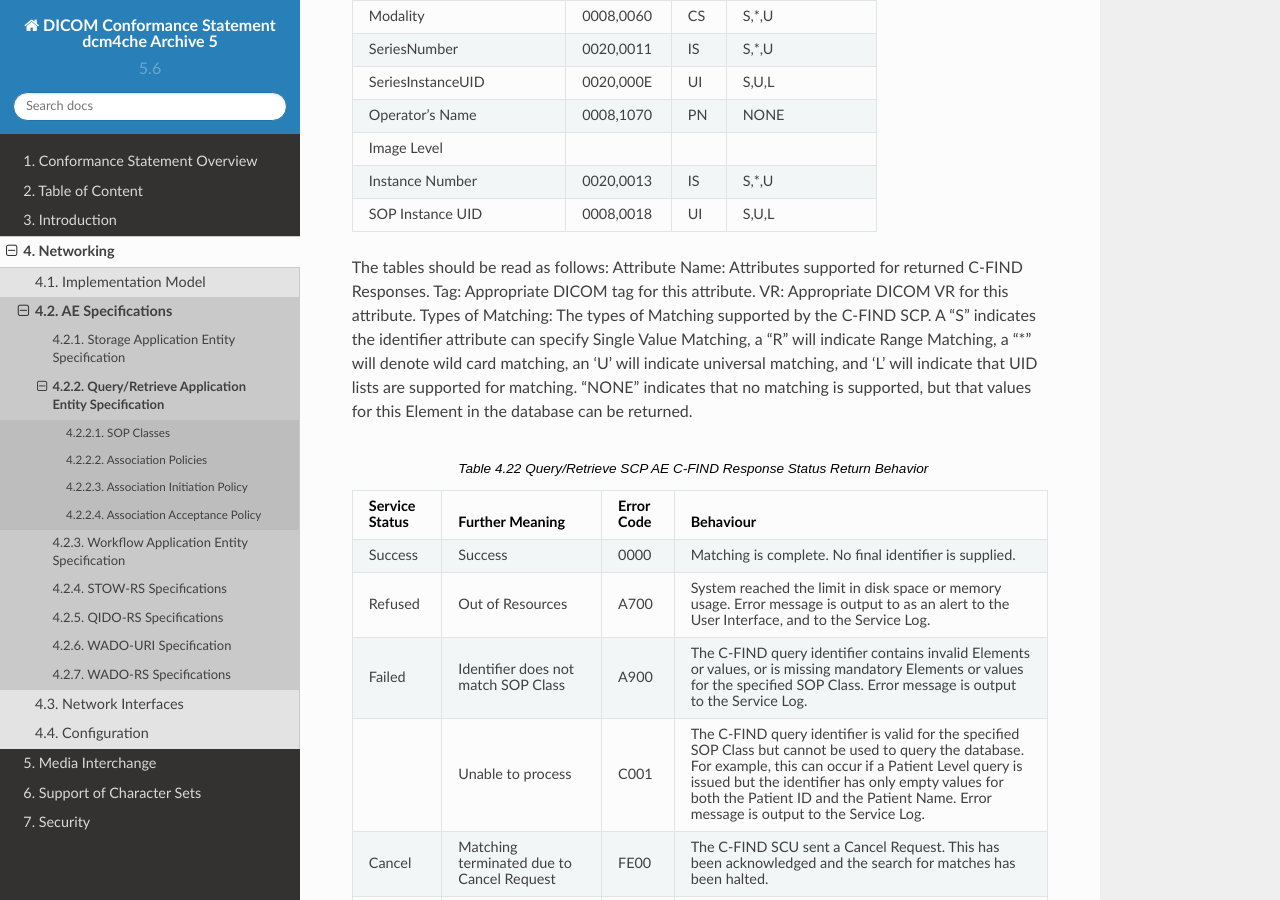
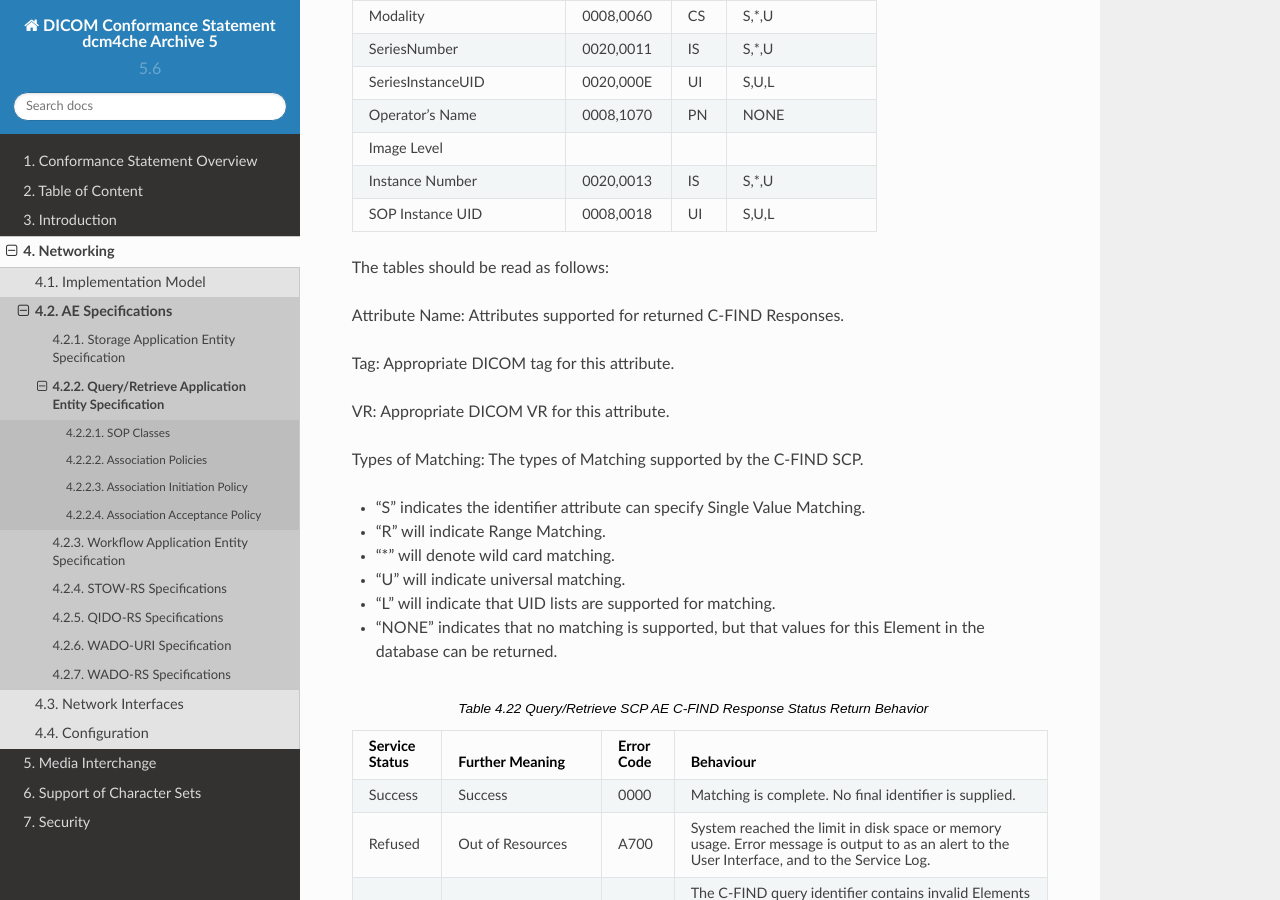
Before and after one commit to dcm4che/dcm4chee-arc-cs, a Sphinx documentation site: the page built from docs/networking/specs/query-retrieve/query-retrieve.rst, in a window 1280 px wide and 900 px high, scrolled down 19543 px. Built offline with Sphinx 7.4.7 and the Read the Docs theme 2.0.0, drawn with Linux system fonts in a browser that asks for light colours.

Commit message:
Query retrieve update

```diff
--- a/docs/networking/specs/query-retrieve/query-retrieve.rst
+++ b/docs/networking/specs/query-retrieve/query-retrieve.rst
@@ -322,10 +322,26 @@ All the required search keys on each of the three levels (Study, Series, and Ima
    :file: query-retrieve-study-root-c-find-elements.csv
 
 The tables should be read as follows:
+
 Attribute Name: Attributes supported for returned C-FIND Responses.
+
 Tag: Appropriate DICOM tag for this attribute.
+
 VR: Appropriate DICOM VR for this attribute.
-Types of Matching: The types of Matching supported by the C-FIND SCP. A "S" indicates the identifier attribute can specify Single Value Matching, a "R" will indicate Range Matching, a "*" will denote wild card matching, an 'U' will indicate universal matching, and 'L' will indicate that UID lists are supported for matching. "NONE" indicates that no matching is supported, but that values for this Element in the database can be returned.
+
+Types of Matching: The types of Matching supported by the C-FIND SCP.
+
+- "S" indicates the identifier attribute can specify Single Value Matching.
+
+- "R" will indicate Range Matching.
+
+- "*" will denote wild card matching.
+
+- "U" will indicate universal matching.
+
+- "L" will indicate that UID lists are supported for matching.
+
+- "NONE" indicates that no matching is supported, but that values for this Element in the database can be returned.
 
 .. csv-table:: Query/Retrieve SCP AE C-FIND Response Status Return Behavior
    :header: "Service Status", "Further Meaning", "Error Code", "Behaviour"
```
